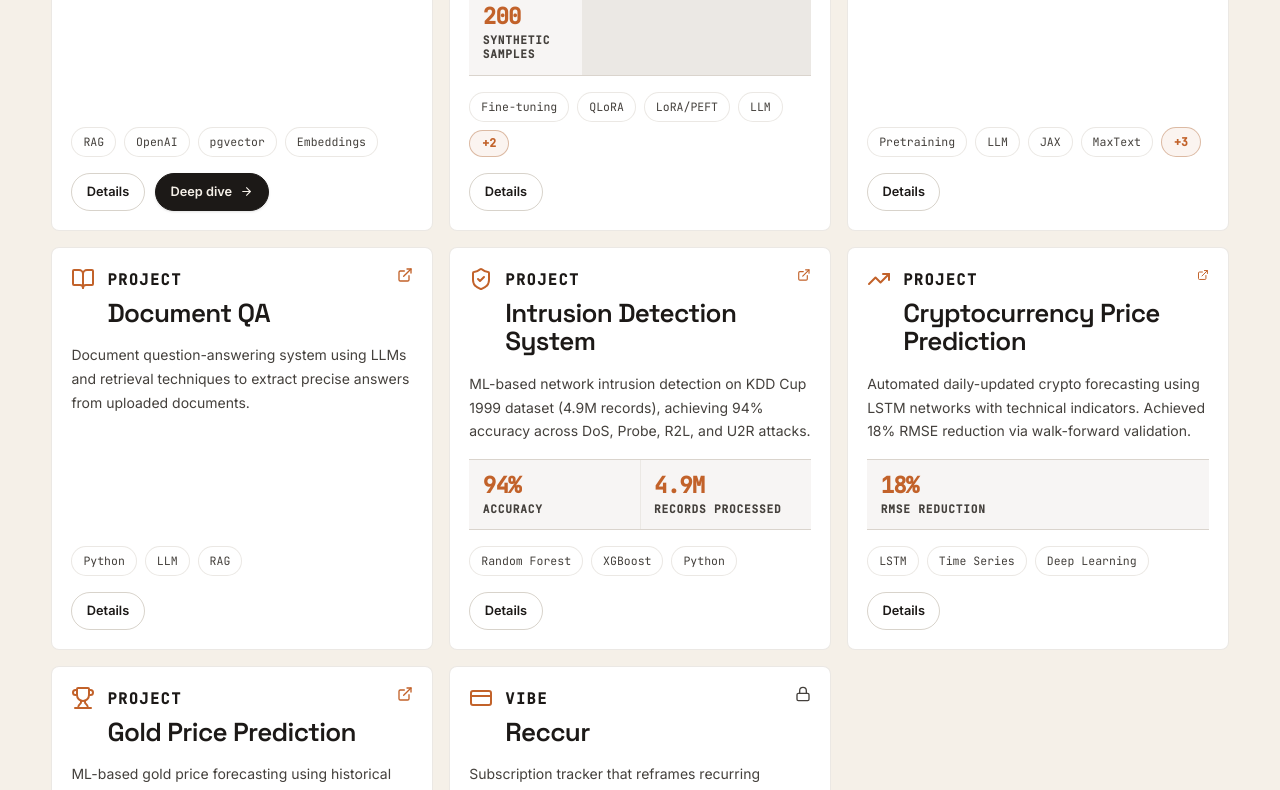
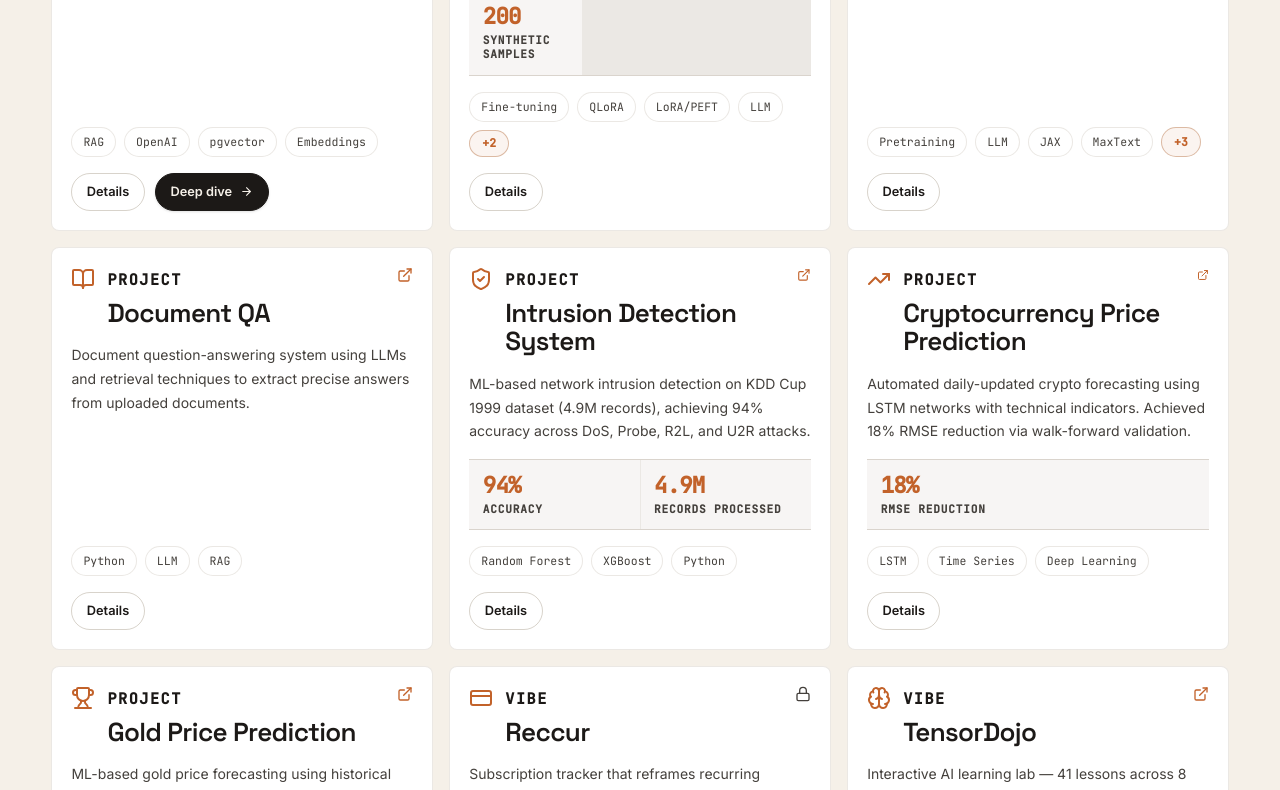
Before and after one commit to himanshu-nakrani/himanshu-nakrani.github.io, a React (Vite) app in the folder portfolio-react/: page /projects in a window 1280 px wide. Shown: the part 2000-2790 px from the top of the page. Built offline with nearby package versions, Linux system fonts and the light colour scheme.

Commit message:
Add TensorDojo (Vibe) project
Interactive AI learning lab with 41 lessons across 8 tracks. Links to
both the GitHub repo and the live demo at tensordojo.vercel.app.

Co-Authored-By: Claude Opus 4.7 (1M context) <noreply@anthropic.com>

```diff
--- a/portfolio-react/src/data/projects.js
+++ b/portfolio-react/src/data/projects.js
@@ -192,6 +192,30 @@ export const projects = [
       'Compounding Lever calculator surfaces opportunity cost of recurring spend',
       'Cancellation Vault tracks cut subscriptions and lifetime savings reclaimed',
       'Dashboard view of active subscriptions, monthly total, and per-category breakdown',
+    ],
+  },
+  {
+    icon: 'Brain',
+    title: 'TensorDojo',
+    desc: 'Interactive AI learning lab — 41 lessons across 8 progressive tracks where every concept is something you can drag, edit, and watch respond in real time.',
+    fullDesc: 'TensorDojo is an interactive educational web app for learning AI hands-on: "Learn AI by manipulating it." Rather than videos or quizzes, every concept is presented as something readers can drag, edit, and observe live. 41 lessons span 8 progressive tracks — dot product fundamentals through attention, transformer blocks, backpropagation, regularization, fine-tuning, quantization, and evaluation. A /map page visualizes all tracks as columns with prerequisite arcs. Built with Next.js 15, MDX, KaTeX, and hand-rolled SVG visualizations (no D3 or charting libraries).',
+    tags: ['Vibe Coding', 'Next.js', 'MDX', 'Education', 'AI'],
+    techStack: ['Next.js 15', 'TypeScript', 'Tailwind', 'MDX', 'KaTeX', 'React SVG', 'zod', 'pnpm'],
+    badge: 'Vibe',
+    link: 'https://github.com/himanshu-nakrani/TensorDojo',
+    liveLink: 'https://tensordojo.vercel.app',
+    metrics: [
+      { type: 'performance', value: '41', label: 'Lessons' },
+      { type: 'efficiency', value: '8', label: 'Tracks' },
+      { type: 'performance', value: '492', label: 'Tests' },
+      { type: 'efficiency', value: '~118kB', label: 'First-load JS' },
+    ],
+    features: [
+      'Every concept is interactive — drag a slider, edit a number, read the result',
+      '41 lessons grouped into 8 progressive tracks with prerequisite arcs on /map',
+      'Hand-rolled SVG visualizations with no D3, Canvas, or charting library dependencies',
+      'MDX content authored with KaTeX math and zod-validated build-time schemas',
+      'Heavy interactive components lazy-loaded under a 25 kB per-chunk budget',
     ],
   },
 ]
```
